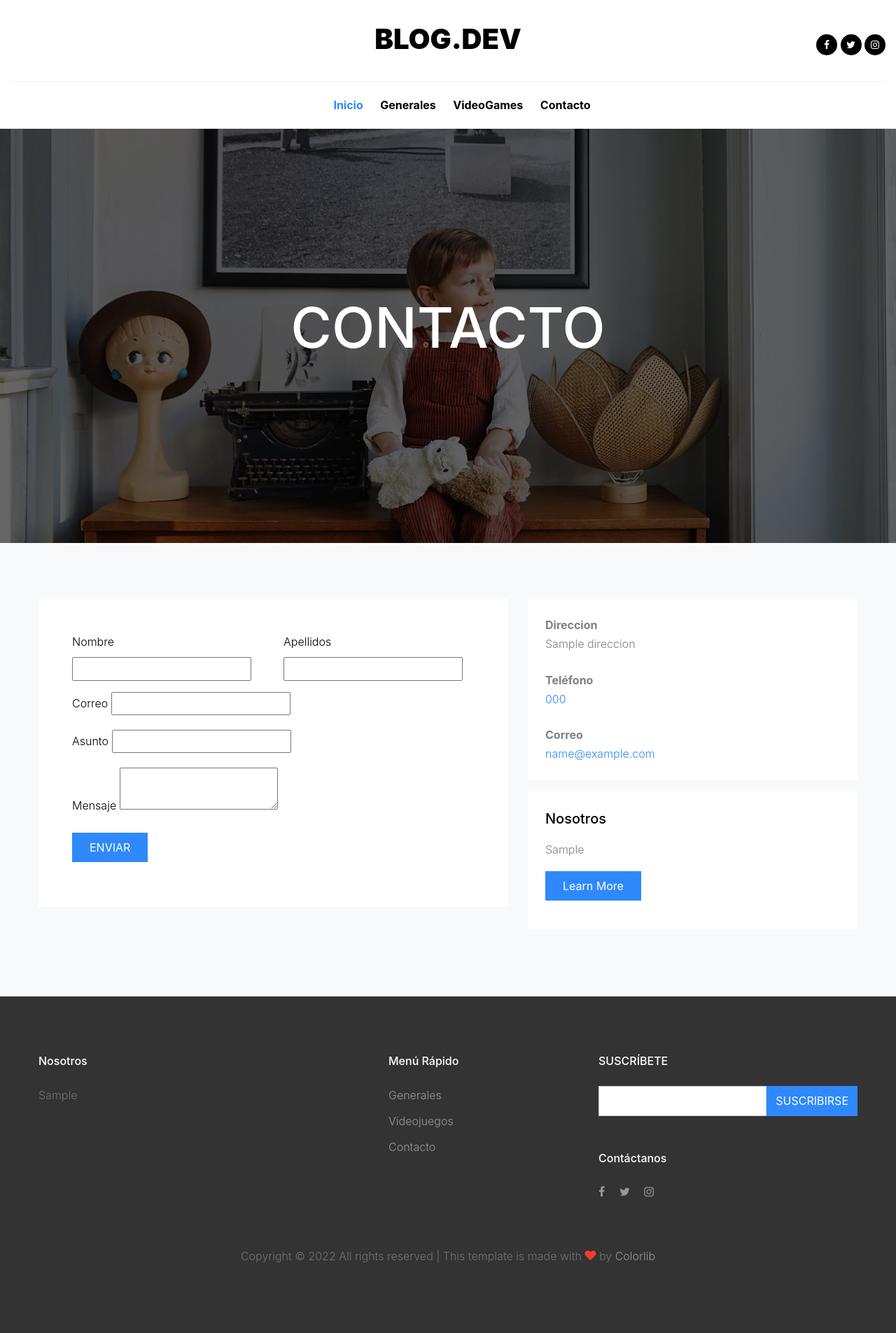
After one commit to juan-skill/blog_with_template_wordpres, a Django app: template templates/contact.html in a window 1280 px wide. The commit adds this page. Shown: the whole page at 70% size. Run offline with Django 3.2, Linux system fonts and the light colour scheme; the template is opened without the code that fills it: most values are stand-ins (such as "Sample title", 1, 10 or a date in 2020); form fields are guessed from the names that the template uses; some libraries are stand-ins or nearby versions; some web fonts are replaced.

Commit message:
Render form section

```diff
--- a/applications/base/urls.py
+++ b/applications/base/urls.py
@@ -1,8 +1,9 @@
 from django.urls import path
-from .views import Inicio, Listed
+from .views import Inicio, Listed, FormContact
 
 urlpatterns = [
     path('', Inicio.as_view(), name = 'index'),
     path('videojuegos/',Listed.as_view(), {'category_name': 'Video Games'}, name = 'videogames'),
     path('generales/', Listed.as_view(), { 'category_name': 'General'},name = 'generales'),
+    path('formulario_contacto/', FormContact.as_view(), name = 'formcontact'),
 ]
--- /dev/null
+++ b/templates/contact.html
@@ -0,0 +1,91 @@
+{% extends 'index.html' %}
+{% load staticfiles %}
+{% block title %} CONTACTO | BLOG.DEV {% endblock title %}
+
+{% block body %}
+    <div class="site-cover site-cover-sm same-height overlay single-page" style="background-image: url('{% static 'images/hero_1.jpg' %}');">
+      <div class="container">
+        <div class="row same-height justify-content-center">
+          <div class="col-md-12 col-lg-10">
+            <div class="post-entry text-center">
+              <h1 class="mb-4">CONTACTO</h1>
+            </div>
+          </div>
+        </div>
+      </div>
+    </div>
+
+    <div class="site-section bg-light">
+      <div class="container">
+        <div class="row">
+          <div class="col-md-7 mb-5">
+            <form method="post" class="p-5 bg-white">
+              {% csrf_token %}
+              <div class="row form-group">
+                <div class="col-md-6 mb-3 mb-md-0">
+                  <label class="text-black" for="fname">Nombre</label>
+                  {{ form.name }}
+                </div>
+                <div class="col-md-6">
+                  <label class="text-black" for="lname">Apellidos</label>
+                  {{ form.last_name }}
+                </div>
+              </div>
+
+              <div class="row form-group">
+
+                <div class="col-md-12">
+                  <label class="text-black" for="email">Correo</label>
+                  {{ form.email }}
+                </div>
+              </div>
+
+              <div class="row form-group">
+
+                <div class="col-md-12">
+                  <label class="text-black" for="subject">Asunto</label>
+                  {{ form.subject }}
+                </div>
+              </div>
+
+              <div class="row form-group">
+                <div class="col-md-12">
+                  <label class="text-black" for="message">Mensaje</label>
+                  {{ form.message }}
+                </div>
+              </div>
+
+              <div class="row form-group">
+                <div class="col-md-12">
+                  <button type="submit" class="btn btn-primary py-2 px-4 text-white">ENVIAR </button>
+                </div>
+              </div>
+
+
+            </form>
+          </div>
+          <div class="col-md-5">
+
+            <div class="p-4 mb-3 bg-white">
+              <p class="mb-0 font-weight-bold">Direccion</p>
+              <p class="mb-4">{{ web.direccion }}</p>
+
+              <p class="mb-0 font-weight-bold">Teléfono</p>
+              <p class="mb-4"><a href="#">{{ web.telefono }}</a></p>
+
+              <p class="mb-0 font-weight-bold">Correo</p>
+              <p class="mb-0"><a href="#">{{ web.email }}</a></p>
+
+            </div>
+
+            <div class="p-4 mb-3 bg-white">
+              <h3 class="h5 text-black mb-3">Nosotros</h3>
+              <p>{{ web.contact_us }}</p>
+              <p><a href="#" class="btn btn-primary px-4 py-2 text-white">Learn More</a></p>
+            </div>
+
+          </div>
+        </div>
+      </div>
+    </div>
+{% endblock body %}
--- a/templates/index.html
+++ b/templates/index.html
@@ -59,7 +59,7 @@
                <li class="active"><a href="{% url 'base:index' %}">Inicio</a></li>
                <li><a href="{% url 'base:generales' %}">Generales</a></li>
                <li><a href="{% url 'base:videogames' %}">VideoGames</a></li>
-               <li><a href="">Contacto</a></li>
+               <li><a href="{% url 'base:formcontact' %}">Contacto</a></li>
              </ul>
            </nav>
          </div>
@@ -188,7 +188,7 @@
            <ul class="list-unstyled float-left">
              <li><a href="{% url 'base:generales' %}">Generales</a></li>
              <li><a href="{% url 'base:videogames' %}">Videojuegos</a></li>
-             <li><a href="">Contacto</a></li>
+             <li><a href="{% url 'base:formcontact' %}">Contacto</a></li>
            </ul>
          </div>
          <div class="col-md-4">
```
Also changed, not shown: applications/base/forms.py (added, +41 -0 lines), applications/base/views.py (+15 -1 lines).
